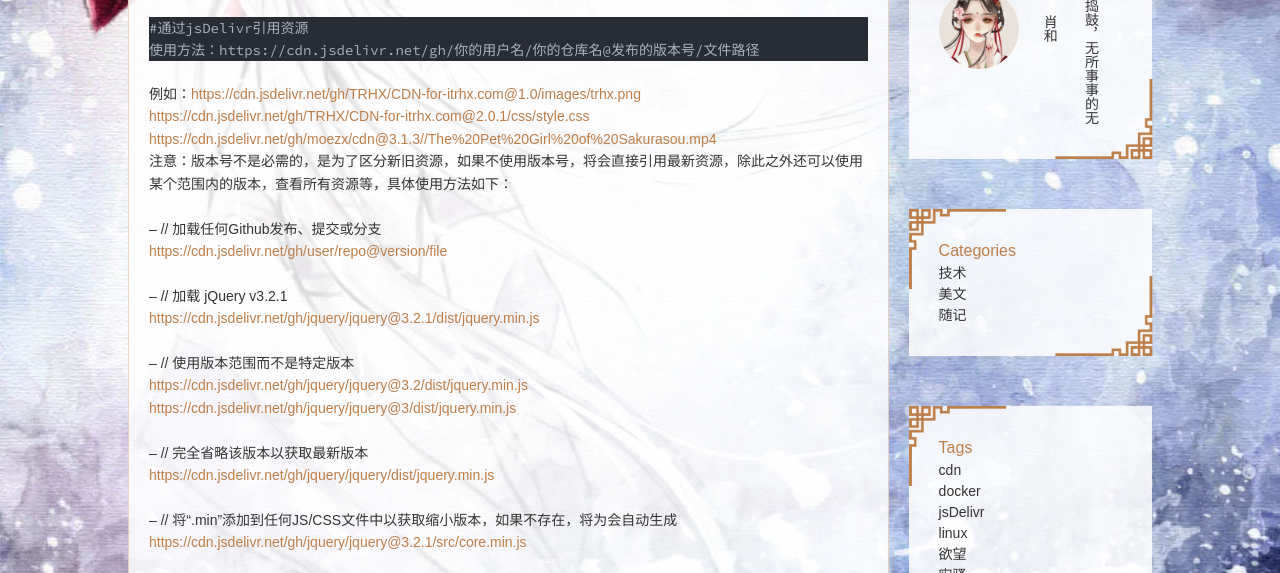
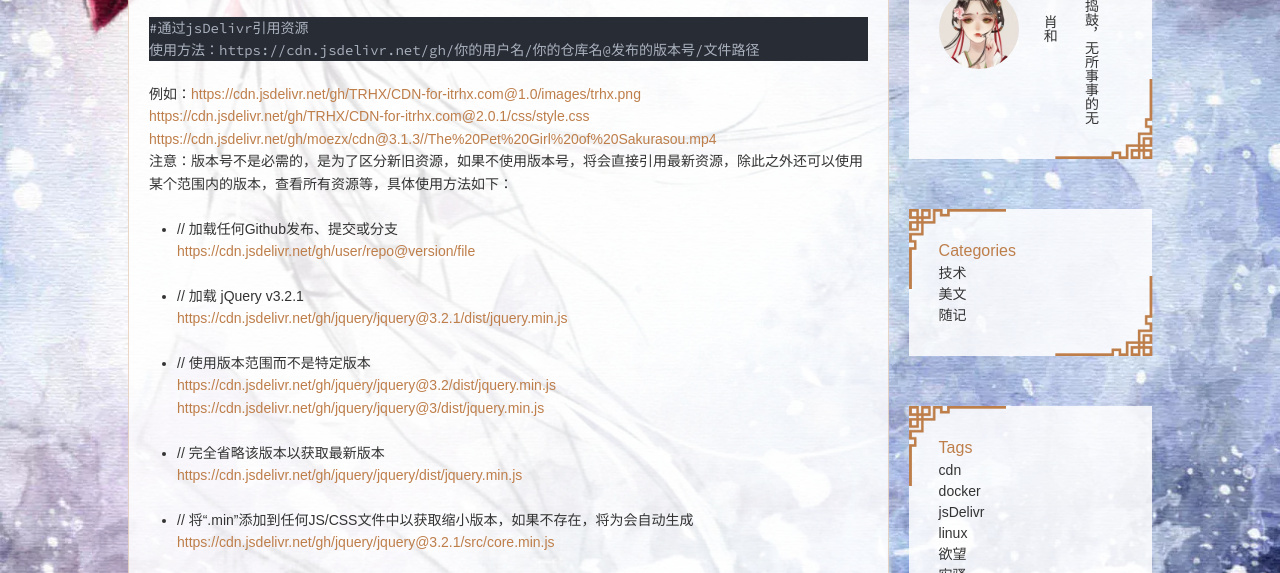
Before and after one commit to ZhuWei1482/ZhuWei1482.github.io, a plain HTML site: page index.html in a window 1280 px wide. Shown: the part 181-754 px from the top of the page. Drawn offline with nearby package versions, Linux system fonts and the light colour scheme; some packages are replaced by stand-ins of ours; a script that the page names is missing.

Commit message:
Site updated: 2019-10-12 09:31:41

```diff
--- a/index.html
+++ b/index.html
@@ -96,12 +96,20 @@
 
         <pre><code>#通过jsDelivr引用资源
 使用方法：https://cdn.jsdelivr.net/gh/你的用户名/你的仓库名@发布的版本号/文件路径</code></pre><p>例如：<a href="https://cdn.jsdelivr.net/gh/TRHX/CDN-for-itrhx.com@1.0/images/trhx.png" target="_blank" rel="noopener">https://cdn.jsdelivr.net/gh/TRHX/CDN-for-itrhx.com@1.0/images/trhx.png</a><br>    <a href="https://cdn.jsdelivr.net/gh/TRHX/CDN-for-itrhx.com@2.0.1/css/style.css" target="_blank" rel="noopener">https://cdn.jsdelivr.net/gh/TRHX/CDN-for-itrhx.com@2.0.1/css/style.css</a><br>    <a href="https://cdn.jsdelivr.net/gh/moezx/cdn@3.1.3//The%20Pet%20Girl%20of%20Sakurasou.mp4" target="_blank" rel="noopener">https://cdn.jsdelivr.net/gh/moezx/cdn@3.1.3//The%20Pet%20Girl%20of%20Sakurasou.mp4</a><br>    注意：版本号不是必需的，是为了区分新旧资源，如果不使用版本号，将会直接引用最新资源，除此之外还可以使用某个范围内的版本，查看所有资源等，具体使用方法如下：</p>
-<p>– // 加载任何Github发布、提交或分支<br><a href="https://cdn.jsdelivr.net/gh/user/repo@version/file" target="_blank" rel="noopener">https://cdn.jsdelivr.net/gh/user/repo@version/file</a></p>
-<p>– // 加载 jQuery v3.2.1<br><a href="https://cdn.jsdelivr.net/gh/jquery/jquery@3.2.1/dist/jquery.min.js" target="_blank" rel="noopener">https://cdn.jsdelivr.net/gh/jquery/jquery@3.2.1/dist/jquery.min.js</a></p>
-<p>– // 使用版本范围而不是特定版本<br><a href="https://cdn.jsdelivr.net/gh/jquery/jquery@3.2/dist/jquery.min.js" target="_blank" rel="noopener">https://cdn.jsdelivr.net/gh/jquery/jquery@3.2/dist/jquery.min.js</a><br><a href="https://cdn.jsdelivr.net/gh/jquery/jquery@3/dist/jquery.min.js" target="_blank" rel="noopener">https://cdn.jsdelivr.net/gh/jquery/jquery@3/dist/jquery.min.js</a></p>
-<p>– // 完全省略该版本以获取最新版本<br><a href="https://cdn.jsdelivr.net/gh/jquery/jquery/dist/jquery.min.js" target="_blank" rel="noopener">https://cdn.jsdelivr.net/gh/jquery/jquery/dist/jquery.min.js</a></p>
-<p>– // 将“.min”添加到任何JS/CSS文件中以获取缩小版本，如果不存在，将为会自动生成<br><a href="https://cdn.jsdelivr.net/gh/jquery/jquery@3.2.1/src/core.min.js" target="_blank" rel="noopener">https://cdn.jsdelivr.net/gh/jquery/jquery@3.2.1/src/core.min.js</a></p>
-<p>– // 在末尾添加 / 以获取资源目录列表<br><a href="https://cdn.jsdelivr.net/gh/jquery/jquery/" target="_blank" rel="noopener">https://cdn.jsdelivr.net/gh/jquery/jquery/</a></p>
+<ul>
+<li><p>// 加载任何Github发布、提交或分支<br><a href="https://cdn.jsdelivr.net/gh/user/repo@version/file" target="_blank" rel="noopener">https://cdn.jsdelivr.net/gh/user/repo@version/file</a></p>
+</li>
+<li><p>// 加载 jQuery v3.2.1<br><a href="https://cdn.jsdelivr.net/gh/jquery/jquery@3.2.1/dist/jquery.min.js" target="_blank" rel="noopener">https://cdn.jsdelivr.net/gh/jquery/jquery@3.2.1/dist/jquery.min.js</a></p>
+</li>
+<li><p>// 使用版本范围而不是特定版本<br><a href="https://cdn.jsdelivr.net/gh/jquery/jquery@3.2/dist/jquery.min.js" target="_blank" rel="noopener">https://cdn.jsdelivr.net/gh/jquery/jquery@3.2/dist/jquery.min.js</a><br><a href="https://cdn.jsdelivr.net/gh/jquery/jquery@3/dist/jquery.min.js" target="_blank" rel="noopener">https://cdn.jsdelivr.net/gh/jquery/jquery@3/dist/jquery.min.js</a></p>
+</li>
+<li><p>// 完全省略该版本以获取最新版本<br><a href="https://cdn.jsdelivr.net/gh/jquery/jquery/dist/jquery.min.js" target="_blank" rel="noopener">https://cdn.jsdelivr.net/gh/jquery/jquery/dist/jquery.min.js</a></p>
+</li>
+<li><p>// 将“.min”添加到任何JS/CSS文件中以获取缩小版本，如果不存在，将为会自动生成<br><a href="https://cdn.jsdelivr.net/gh/jquery/jquery@3.2.1/src/core.min.js" target="_blank" rel="noopener">https://cdn.jsdelivr.net/gh/jquery/jquery@3.2.1/src/core.min.js</a></p>
+</li>
+<li><p>// 在末尾添加 / 以获取资源目录列表<br><a href="https://cdn.jsdelivr.net/gh/jquery/jquery/" target="_blank" rel="noopener">https://cdn.jsdelivr.net/gh/jquery/jquery/</a></p>
+</li>
+</ul>
 
 
     </div>
```
Also changed, not shown: 2019/10/12/通过jsDelivr引用资源/index.html (+15 -7 lines).
